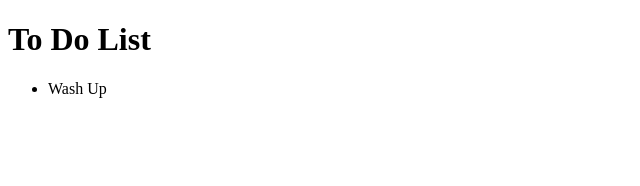
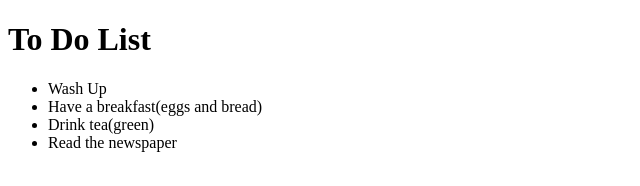
Before and after one commit to Nikita-source/Lab7, a plain HTML site: page index.html in a window 1280 px wide. Shown: the whole page, without its empty margins (0-640 px from the left). Drawn offline with Linux system fonts and the light colour scheme.

Commit message:
update content in file

```diff
--- a/index.html
+++ b/index.html
@@ -8,6 +8,9 @@
 	<h1>To Do List</h1>
 	<ul>
 		<li>Wash Up</li>
+		<li>Have a breakfast(eggs and bread)</li>
+		<li>Drink tea(green)</li>
+		<li>Read the newspaper</li>
 	</ul>
 </body>
 </html>
```
